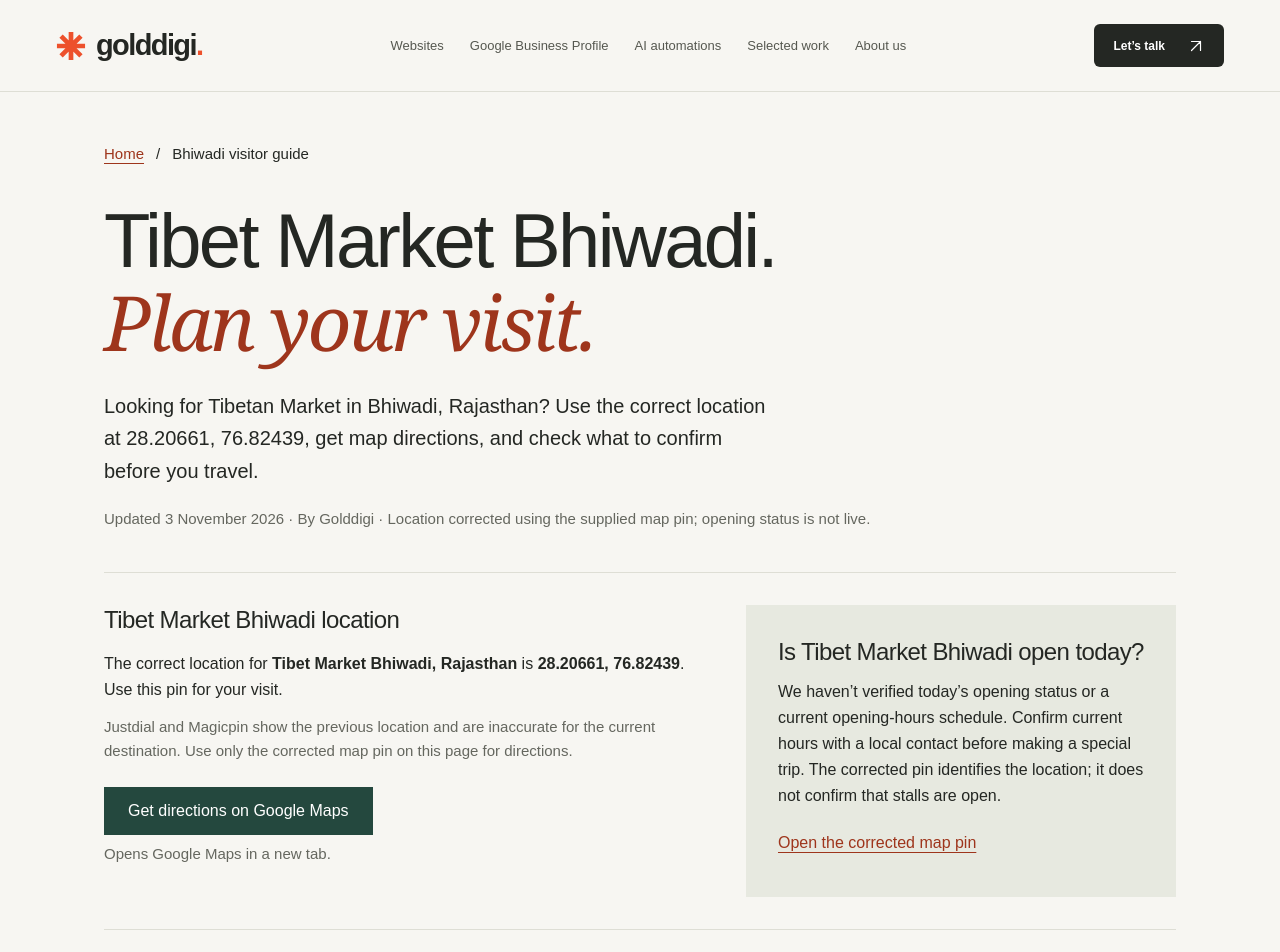
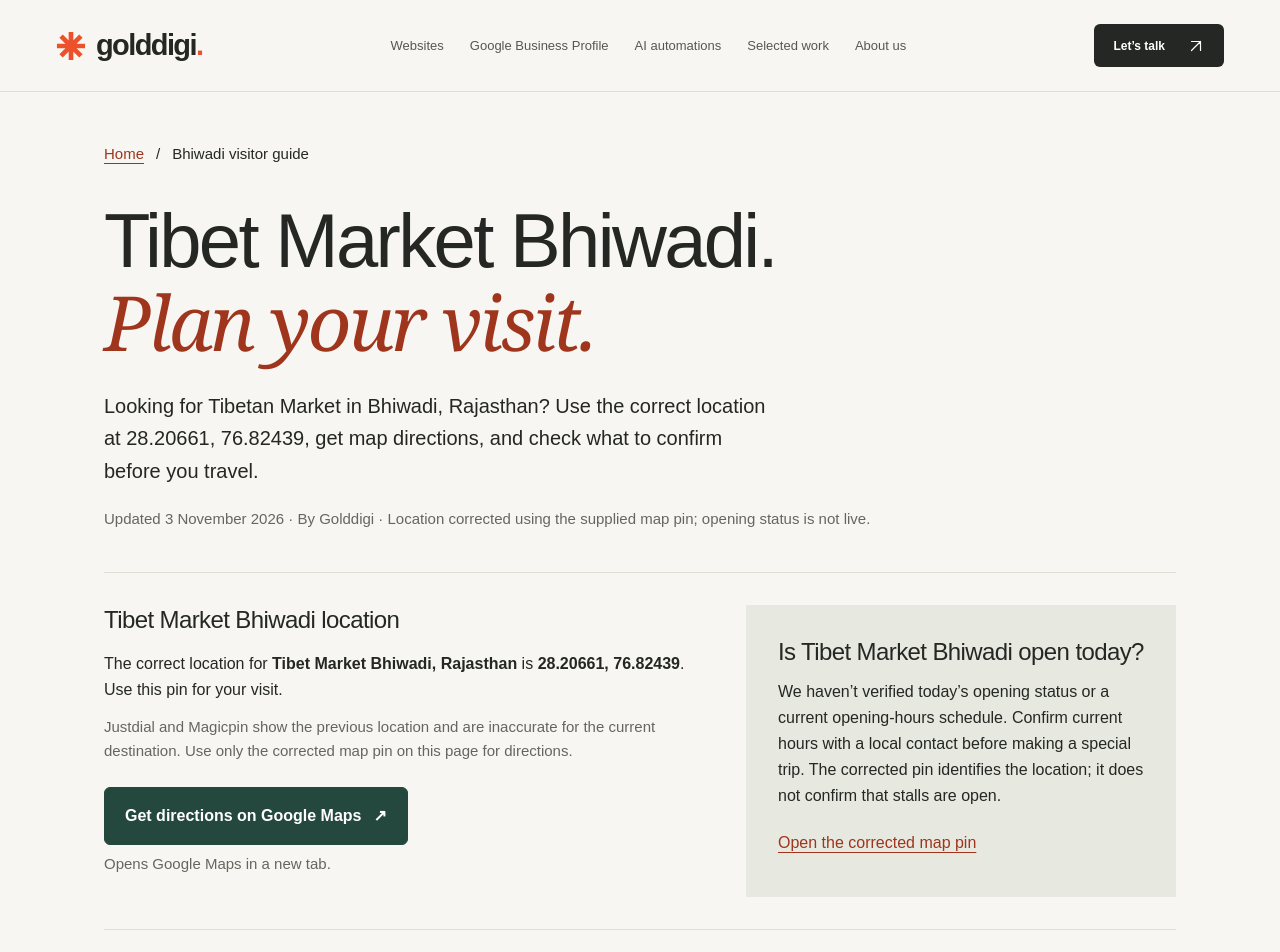
Before and after one commit to golddigi/golddigi-website, a Next.js app: page /guides/tibet-market-bhiwadi in a window 1280 px wide. Shown: the top 952 px of the page. Built offline with nearby package versions, Linux system fonts and the light colour scheme.

Commit message:
Improve Tibet Market directions button visibility

```diff
--- a/app/guides/tibet-market-bhiwadi/page.tsx
+++ b/app/guides/tibet-market-bhiwadi/page.tsx
@@ -32,7 +32,7 @@ export default function TibetMarketGuide() {
             <h2 id="location-title" className="mb-4! text-2xl! font-medium leading-tight! tracking-tight!">Tibet Market Bhiwadi location</h2>
             <p className="text-base leading-relaxed">The correct location for <strong>Tibet Market Bhiwadi, Rajasthan</strong> is <strong>28.20661, 76.82439</strong>. Use this pin for your visit.</p>
             <p className="mt-3 text-[15px] leading-relaxed text-[#65675f]">Justdial and Magicpin show the previous location and are inaccurate for the current destination. Use only the corrected map pin on this page for directions.</p>
-            <a href={directions} target="_blank" rel="noopener noreferrer" className="mt-6 inline-flex min-h-12 items-center justify-center bg-[#24483e] px-6 py-3 text-base font-medium text-white! hover:bg-[#19372f]">Get directions on Google Maps</a>
+            <a href={directions} target="_blank" rel="noopener noreferrer" className="mt-6 inline-flex min-h-12 w-full items-center justify-center gap-3 rounded-md border border-[#24483e] bg-[#24483e]! px-5 py-4 text-center text-base font-semibold text-[#ffffff]! visited:text-[#ffffff]! hover:bg-[#19372f]! hover:text-[#ffffff]! focus-visible:outline-2 focus-visible:outline-offset-4 focus-visible:outline-[#9e351c] sm:w-auto"><span className="text-[#ffffff]!">Get directions on Google Maps</span><span aria-hidden="true" className="shrink-0 text-[#ffffff]!">&#8599;</span></a>
             <p className="mt-2 text-[15px] text-[#65675f]">Opens Google Maps in a new tab.</p>
           </section>
           <section aria-labelledby="status-title" className="bg-[#e7e9e0] p-6 sm:p-8">
```
